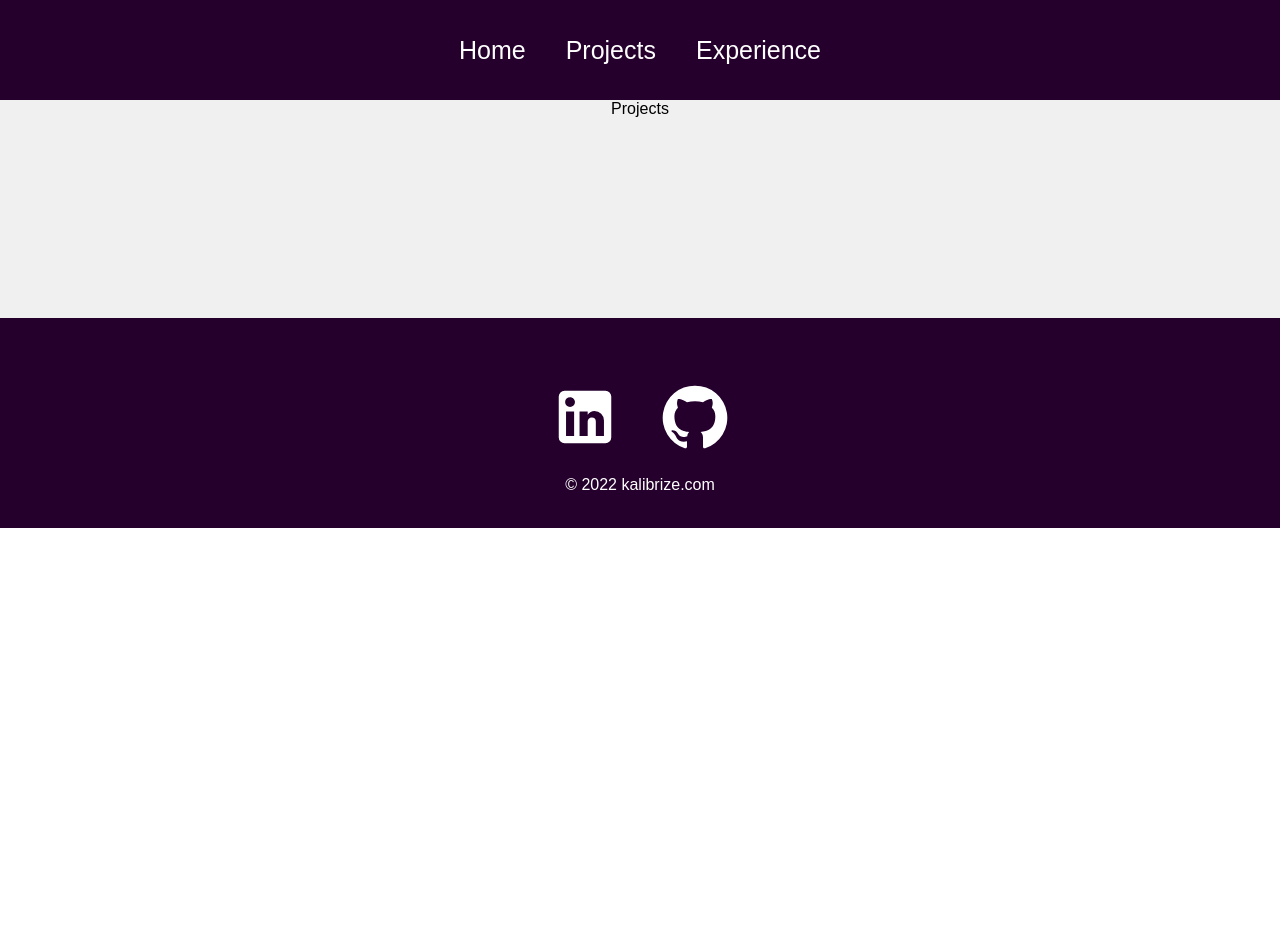
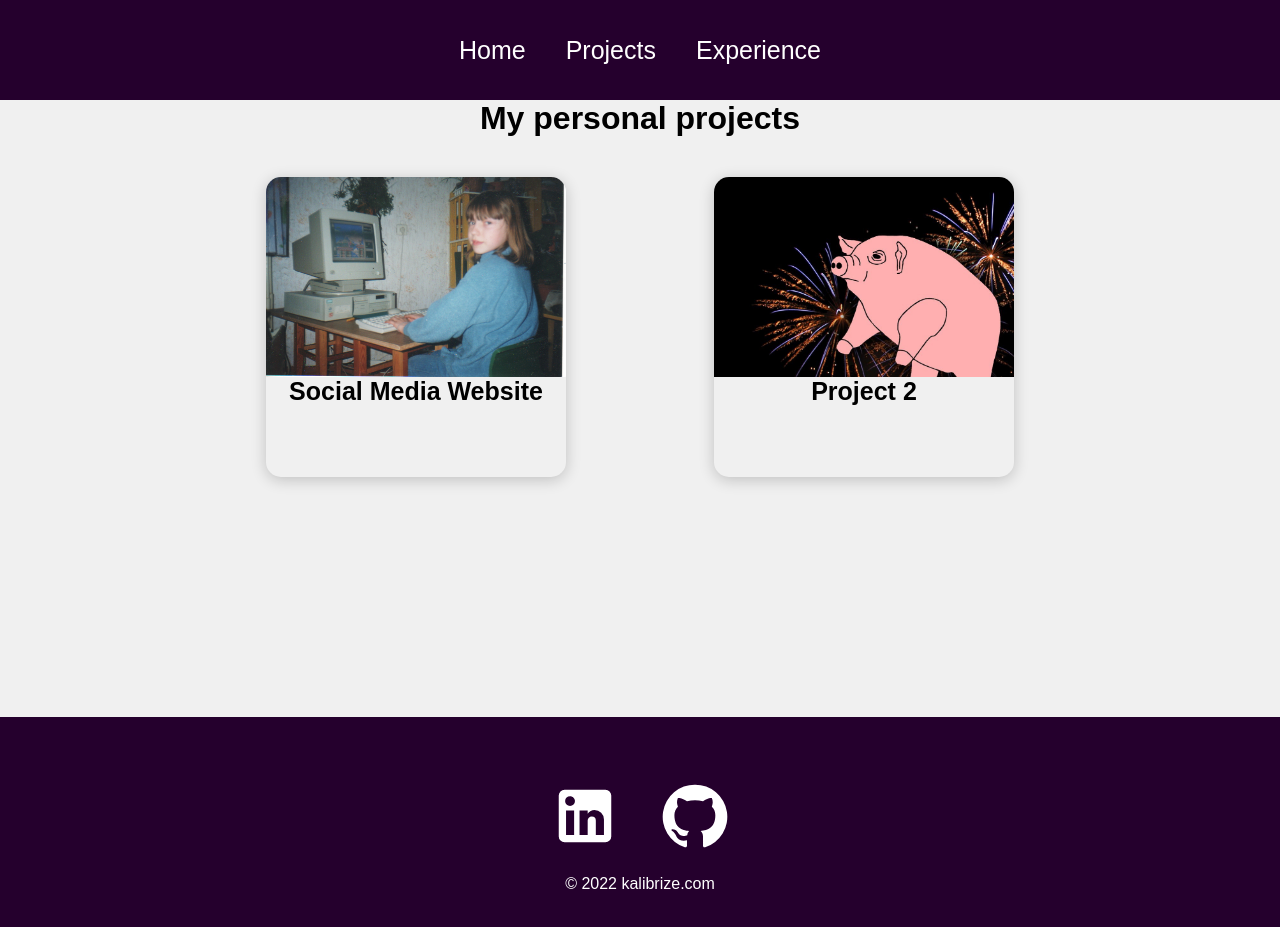
Before and after one commit to SabineZilde/Portfolio-project, a React (Create React App) app: page /projects in a window 1280 px wide. Before the commit the page ends 800 px from the top, so only its background shows below. Built offline with nearby package versions, Linux system fonts and the light colour scheme.

Commit message:
feat: adding projects

```diff
--- /dev/null
+++ b/src/components/ProjectItem.js
@@ -0,0 +1,12 @@
+import React from "react";
+
+function ProjectItem({ image, name }) {
+  return (
+    <div className="projectItem">
+      <div style={{ backgroundImage: `url(${image})` }} className="bgImage" />
+      <h1>{name}</h1>
+    </div>
+  );
+}
+
+export default ProjectItem;
--- a/src/pages/Projects.js
+++ b/src/pages/Projects.js
@@ -1,9 +1,19 @@
-import React from 'react'
+import React from "react";
+import ProjectItem from "../components/ProjectItem";
+import Proj1 from "../assets/mms.png";
+import Proj2 from "../assets/serveimage.jpg";
+import '../styles/Projects.css'
 
 function Projects() {
   return (
-    <div>Projects</div>
-  )
+    <div className="projects">
+      <h1>My personal projects</h1>
+      <div className="projectList">
+        <ProjectItem name="Social Media Website" image={Proj1} />
+        <ProjectItem name="Project 2" image={Proj2} />
+      </div>
+    </div>
+  );
 }
 
-export default Projects
+export default Projects;
--- /dev/null
+++ b/src/styles/Projects.css
@@ -0,0 +1,77 @@
+.projects {
+    width: 100%;
+    height: auto;
+    display: flex;
+    justify-content: center;
+    align-items: center;
+    flex-direction: column;
+}
+
+.projects .projectTitle {
+    text-align: center;
+    color: #3e497a;
+    font-size: 60px;
+    font-weight: bolder;
+}
+
+.projectList {
+    width: 70vw;
+    height: auto;
+    display: grid;
+    grid-template-columns: 1fr 1fr 1fr;
+    place-items: center;
+}
+
+/* MENU ITEM STYLING */
+
+.projectItem {
+    border-radius: 15px;
+    width: 300px;
+    height: 300px;
+    margin: 40px;
+    box-shadow: 0px 3px 15px rgba(0, 0, 0, 0.2);
+    text-align: center;
+}
+
+.projectItem:hover {
+    box-shadow: 0px 3px 15px rgba(0, 0, 0, 0.5);
+    transition: 0.3s ease-in;
+    cursor: pointer;
+}
+
+.projectItem .bgImage {
+    border-top-left-radius: 15px;
+    border-top-right-radius: 15px;
+    width: 100%;
+    height: 200px;
+    background-position: center;
+    background-repeat: no-repeat;
+    background-size: cover;
+}
+
+.projectItem h1 {
+    font-size: 25px;
+}
+
+@media only screen and (max-width: 1300px) {
+    .projectList {
+        grid-template-columns: 1fr 1fr;
+    }
+}
+
+@media only screen and (max-width: 800px) {
+    .projectList {
+        grid-template-columns: 1fr;
+    }
+}
+
+@media only screen and (max-width: 800px) {
+    .projectList {
+        width: 100%;
+    }
+
+    .projectItem {
+        width: 300px;
+        height: 300px;
+    }
+}
```
Also changed, not shown: src/assets/mms.png (added), src/assets/serveimage.jpg (added).
